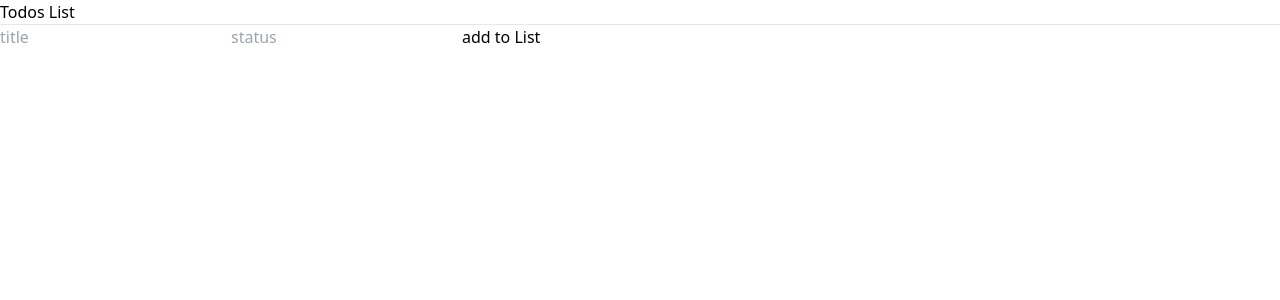
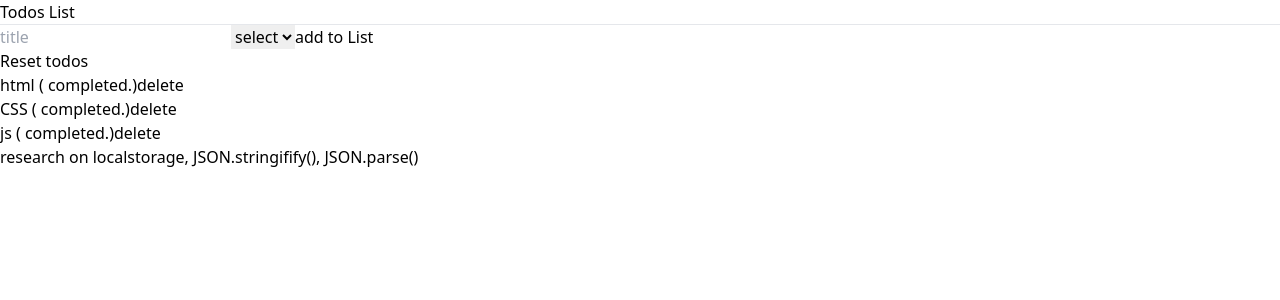
Before and after one commit to sagartmg2/sh-bh-ash-react, a React (Vite) app in the folder react/: page / in a window 1280 px wide. Shown: the top 300 px of the page. Built offline with nearby package versions, Linux system fonts and the light colour scheme.

Commit message:
dynmaic todos using state

```diff
--- a/react/src/TodosList.jsx
+++ b/react/src/TodosList.jsx
@@ -2,39 +2,89 @@ import { useState } from "react";
 
 function TodosList() {
     // let todos = ["html", "css", "js"]  //convert this to state varaible i.e using useState
-    const [todos, setTodos] = useState([])
-    // const [todos, setTodos] = useState(["html", "css", "js"])
+    const [todos, setTodos] = useState([
+        {
+            title: "html",
+            status: "completed."
+        },
+        {
+            title: "CSS",
+            status: "completed."
+        },
+        {
+            title: "js",
+            status: "completed."
+        },
+    ])
+
+    const [pageTitle, setPageTile] = useState("todos")
 
     const handleFormSubmit = (e) => {
         e.preventDefault(); // prevents page refresh on form submit
-        console.log(e.target); // form
-        console.log(e.target.title); // element which has name-attribte:title
-        console.log(e.target.title.value); // input elements value
+        // console.log(e.target); // form
+        // console.log(e.target.title); // element which has name-attribte:title
+        // console.log(e.target.title.value); // input elements value
 
         let userInput = e.target.title.value
+        let userInputStatus = e.target.status.value
         // todos.push(userInput) // should not chgange state varialbe direclty
         let temp = [...todos] // ... spread operator  // research: reference data types
-        temp.push(userInput)
+        temp.push({
+            title: userInput,
+            status: userInputStatus
+        })  // [html,css]
         setTodos(temp)
         console.log({ todos });
     }
 
+    function deleteTodo(index) {
+        console.log("deleted index", index);
+        let remainingTodos = [...todos]
+        /* code here to delete */
+        setTodos(remainingTodos) // re-render gets trigreed
+    }
+
+    function resetTodo() {
+        console.log("deleted index");
+        setTodos([])
+    }
+
+    console.log("redner...");
     return <>
         <h1 className="text-5xl">Todos List</h1>
         <hr className="my-5" />
         <form onSubmit={handleFormSubmit}>
             <input name="title" type="text" placeholder="title" className="border border-black" />
-            <input name="status" type="text" placeholder="status" className=" border border-black" />
+            {/* <input name="status" type="text" placeholder="status" className=" border border-black" /> */}
+            <select name="status" id="" className="border border-black">
+                <option value="">select</option>
+                <option value="true">true</option>
+                <option value="false">false</option>
+            </select>
+
             <button className="bg-gray-300">add to List</button>
         </form>
         {/* onChange */}
+        <button onClick={resetTodo} className="border bg-stone-300">Reset todos</button>
         <ul className="pl-10 list-disc">
             {
-                todos.map(el => {
-                    return <li>{el}</li>
+                todos.map((el, index) => {
+                    return <li >
+                        {el.title} ( {el.status})
+                        <button onClick={() => {
+                            deleteTodo(index)
+                        }} className="bg-slate-300">delete</button>
+                    </li>
                 })
             }
         </ul>
+
+        <div className="mt-10">
+            research on
+            localstorage,
+            JSON.stringifify(),
+            JSON.parse()
+        </div>
     </>
 }
 
```
Also changed, not shown: react/reference-data-type.js (added, +13 -0 lines).
